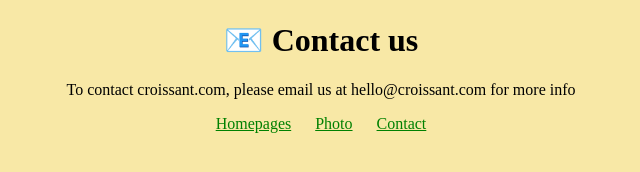
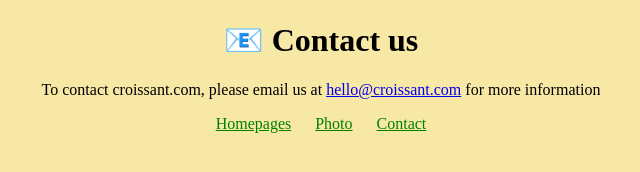
Before and after one commit to shuaizhao1988/croissant-app, a plain HTML site: page contact.html in a window 1280 px wide. Shown: the whole page, without its empty margins (319-959 px from the left). Drawn offline with Linux system fonts and the light colour scheme.

Commit message:
fixed the email link

```diff
--- a/contact.html
+++ b/contact.html
@@ -11,9 +11,9 @@
 
 <body>
     <h1>📧 Contact us</h1>
-    <p id="contact">To contact croissant.com, please email us at hello@croissant.com for more
-        info
-    </p>
+    <p>To contact croissant.com, please email us at <a href="mailto:hello@croissant.com"
+            title="contact us by email">hello@croissant.com</a> for more information</p>
+
     <footer>
         <nav>
             <a href="/index.html">Homepages</a>
```
